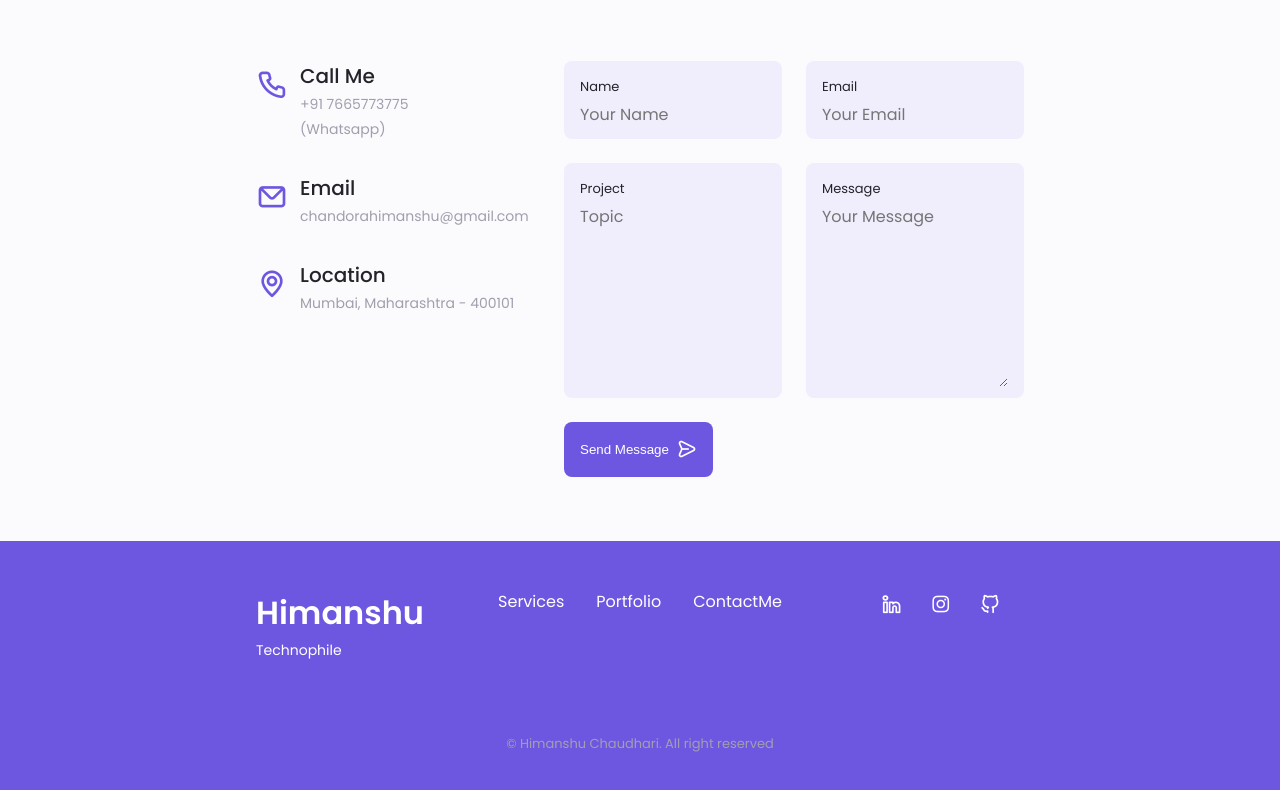
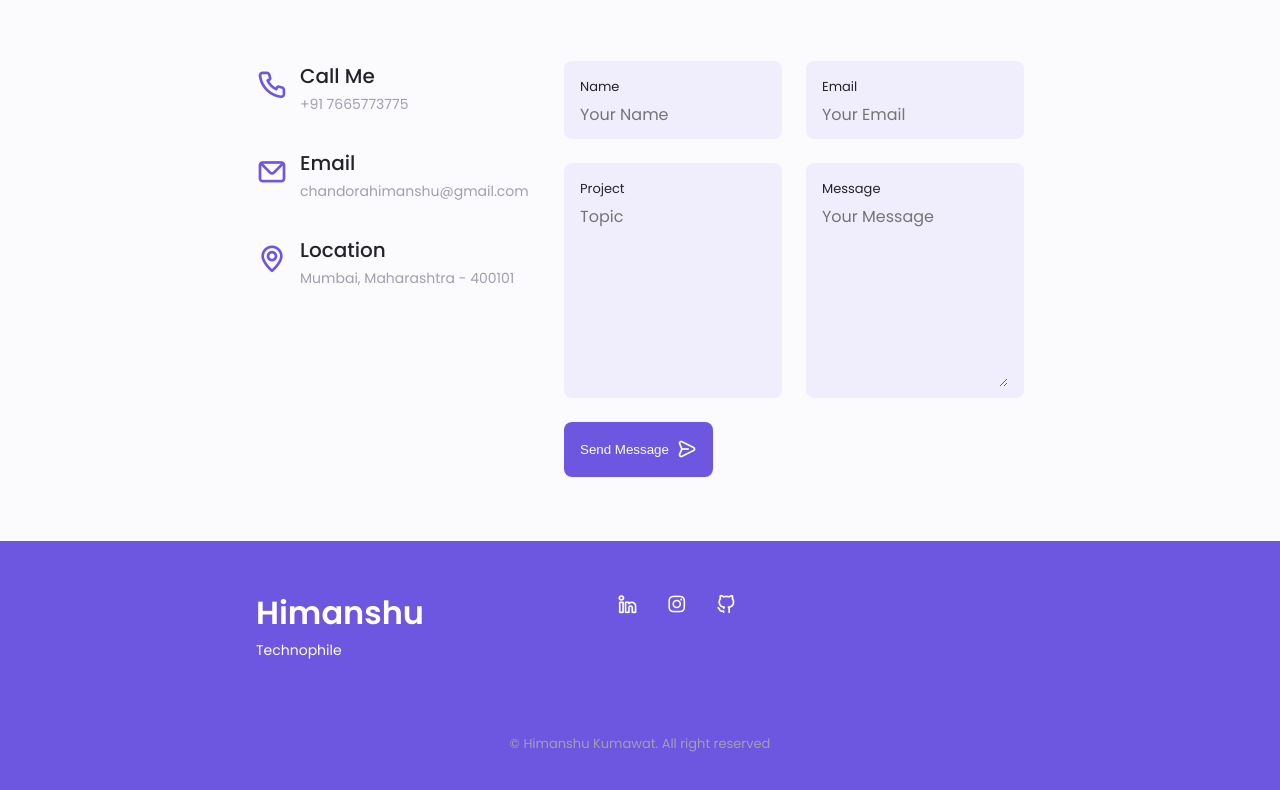
Before and after one commit to hkchandora/portfolio, a plain HTML site: page index.html in a window 1280 px wide. Shown: the part 2900-3690 px from the top of the page. Drawn offline with nearby package versions, Linux system fonts and the light colour scheme; some packages are replaced by stand-ins of ours.

Commit message:
added email

```diff
--- a/index.html
+++ b/index.html
@@ -658,9 +658,9 @@
             <i class="uil uil-phone contact__icon"></i>
             <div>
               <h3 class="contact__title">Call Me</h3>
-              <span class="contact__subtitle">+91 7665773775<br />
-                <a href="https://wa.me/+917665773775" target="_blank" class="contact__subtitle">
-                  (Whatsapp)
+
+                <a href="tel:+917665773775" target="_blank" class="contact__subtitle">
+                  +91 7665773775
                 </a>
               </span>
             </div>
@@ -670,7 +670,9 @@
             <i class="uil uil-envelope contact__icon"></i>
             <div>
               <h3 class="contact__title">Email</h3>
-              <span class="contact__subtitle">chandorahimanshu@gmail.com</span>
+              <a href="mailto:chandorahimanshu@gmail.com" target="_blank" class="contact__subtitle">
+                chandorahimanshu@gmail.com
+              </a>
             </div>
           </div>
 
@@ -724,7 +726,7 @@
             <span class="footer__subtitle"></span>
           </div>
         </div>
-        <ul class="footer__links">
+        <!-- <ul class="footer__links">
           <li>
             <a href="#services" class="footer__link">Services</a>
           </li>
@@ -734,7 +736,7 @@
           <li>
             <a href="#contact" class="footer__link">ContactMe</a>
           </li>
-        </ul>
+        </ul> -->
         <div class="footer__socials">
           <a href="https://www.linkedin.com/in/himanshu-kumawat-b802bb16b/" target="_blank" class="footer__social">
             <i class="uil uil-linkedin-alt"></i>
@@ -747,7 +749,7 @@
           </a>
         </div>
       </div>
-      <p class="footer__copy">&#169; Himanshu Chaudhari. All right reserved</p>
+      <p class="footer__copy">&#169; Himanshu Kumawat. All right reserved</p>
     </div>
   </footer>
 
```
